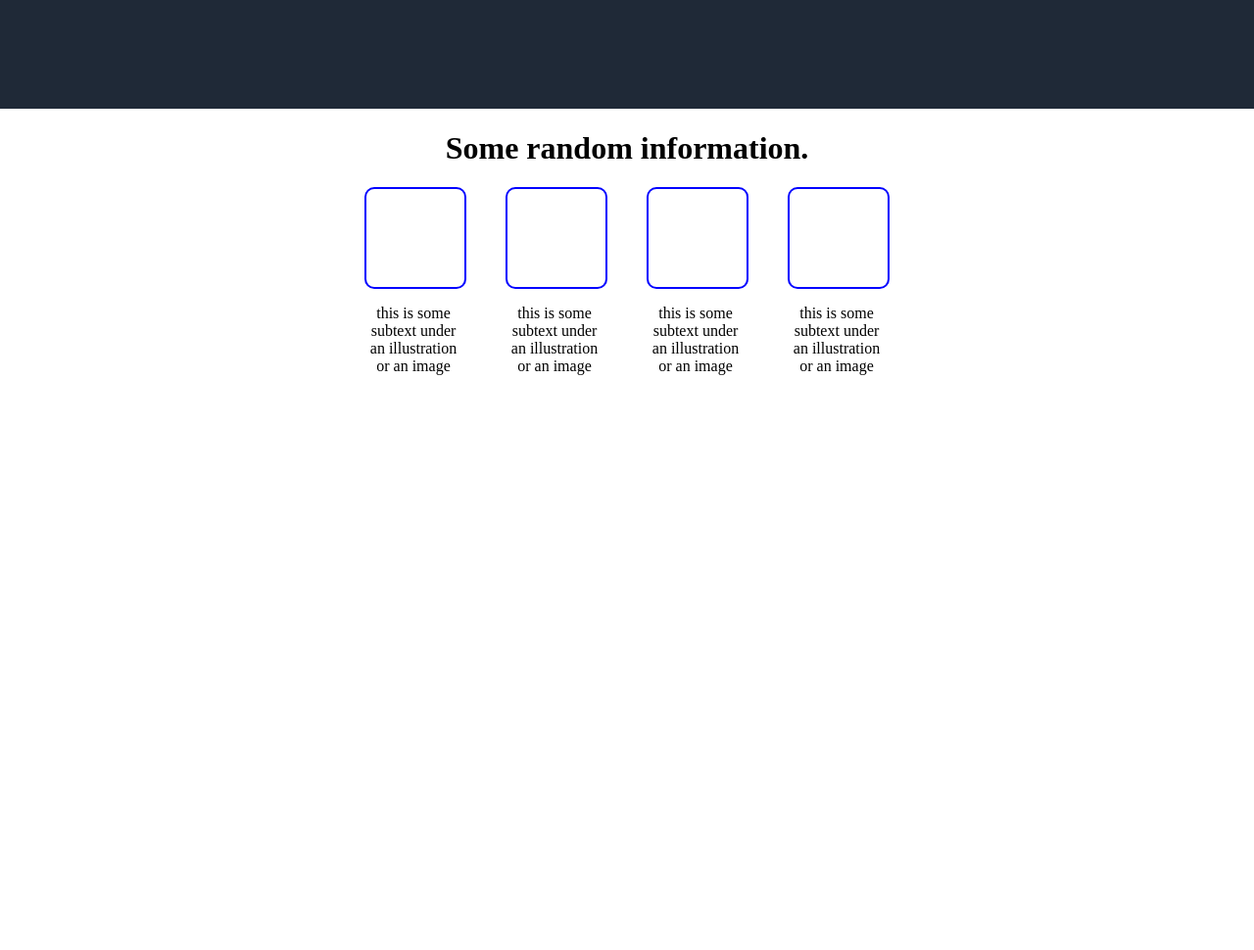
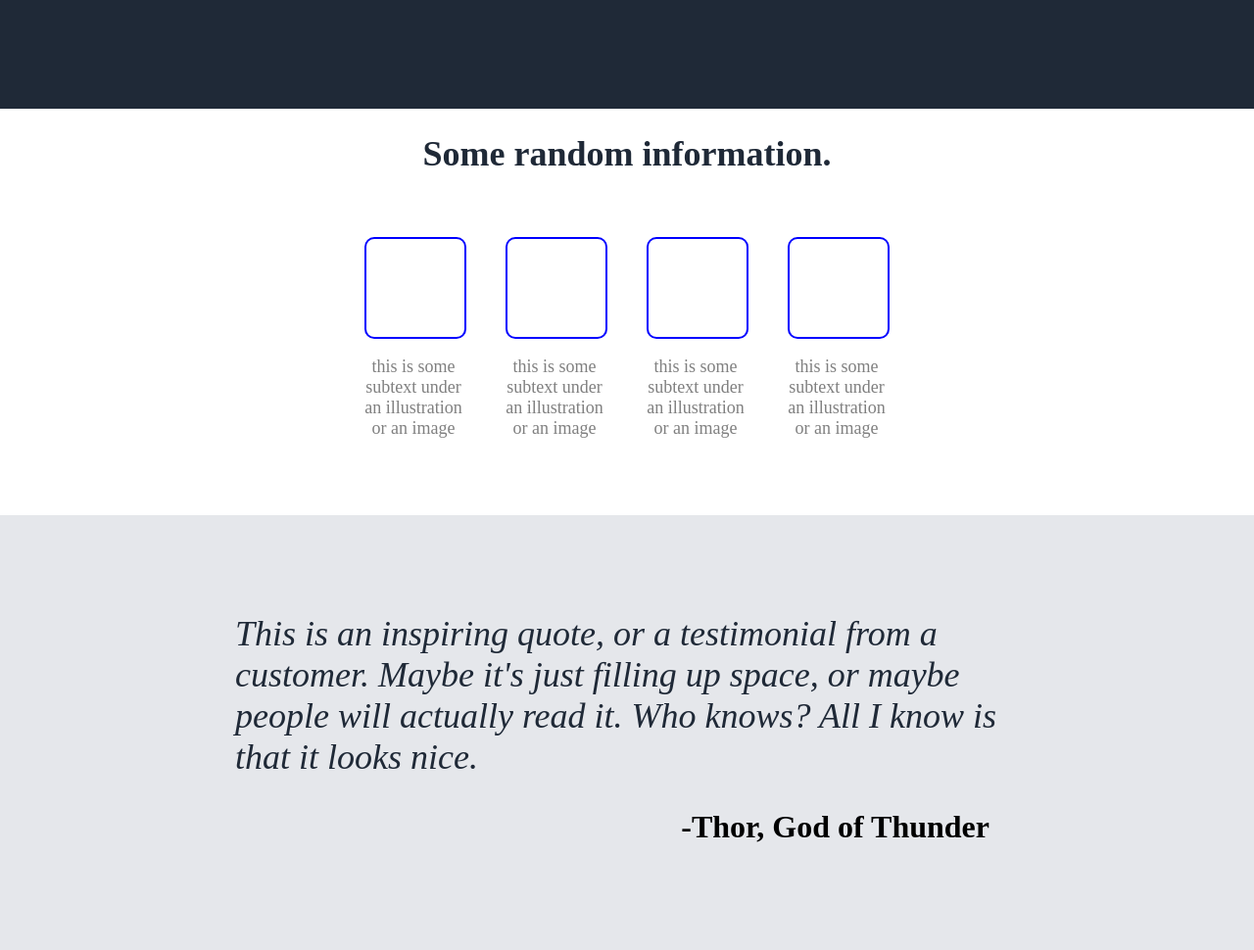
Before and after one commit to samxamiri/Landing-Page, a plain HTML site: page index.html in a window 1280 px wide. Shown: the part 440-1410 px from the top of the page at 98% size. Before the commit the page ends 839 px from the top, so only its background shows below. Drawn offline with Linux system fonts and the light colour scheme.

Commit message:
Added quote section

```diff
--- a/index.html
+++ b/index.html
@@ -35,7 +35,7 @@
 
 
       <div class="header-2">
-        <h1>Some random information.</h1>
+        <h1 class="info">Some random information.</h1>
       </div>
       <div class="section-2">
       <div class="container">
@@ -66,6 +66,15 @@
         </p>
       </div>
     </div>
+
+    <div class="section-3">
+      <div class="quote-container">
+      <p class="quote">This is an inspiring quote, or a testimonial from a customer. Maybe it's just filling up space, or maybe people will actually read it. Who knows? All I know is that it looks nice.</p>
+    </div>
+    <div class="author-container">
+      <p class="author">-Thor, God of Thunder</p>
+    </div>
+    </div>
     </div>
   </body>
 </html>
--- a/style.css
+++ b/style.css
@@ -75,6 +75,8 @@ ul a {
   flex-wrap: wrap;
   justify-content: center;
   gap: 40px;
+  padding: 40px;
+  margin-bottom: 20px;
 }
 
 .header-2 {
@@ -92,4 +94,45 @@ ul a {
 .subtext {
   max-width: 100px;
   text-align: center;
+  font-size: 18px;
+  color: gray;
 }
+
+.info {
+  font-size: 36px;
+  font-weight: 900;
+  color: #1f2937;
+}
+
+.section-3 {
+  display: flex;
+  flex-direction: column;
+  align-items: center;
+  text-align: left;
+  background-color: #e5e7eb;
+  padding-top: 100px;
+  padding-bottom: 75px;
+}
+.quote {
+  font-size: 36px;
+  font-weight: lighter;
+  font-style: italic;
+  color: #1f2937;
+  margin: 0px;
+}
+
+.author {
+  font-size: 32px;
+  font-weight: bold;
+}
+
+.author-container {
+  display: flex;
+  width: 800px;
+  align-items: flex-end;
+  justify-content: flex-end;
+  padding-right: 60px;
+}
+.quote-container {
+  max-width: 800px;
+}
```
